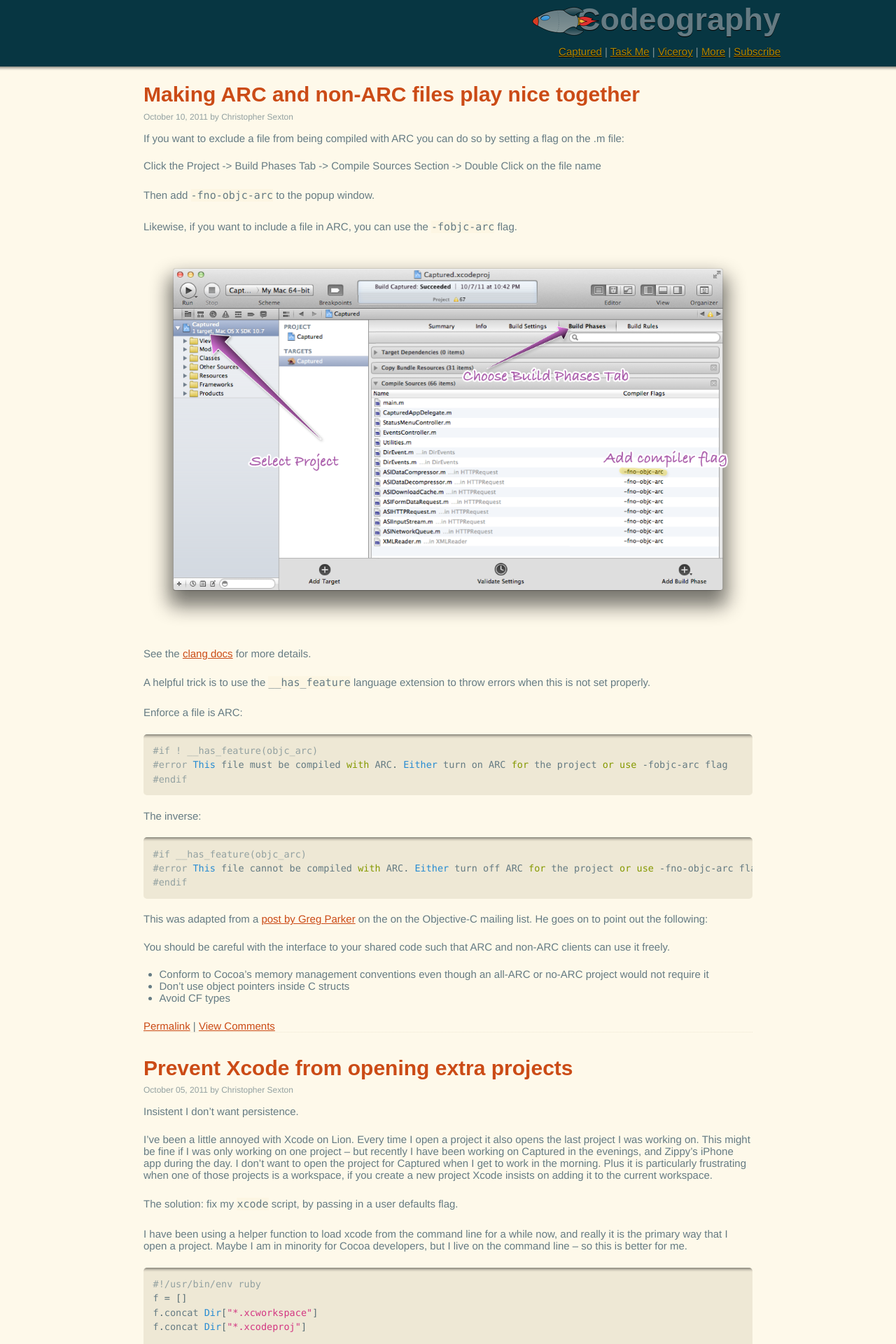
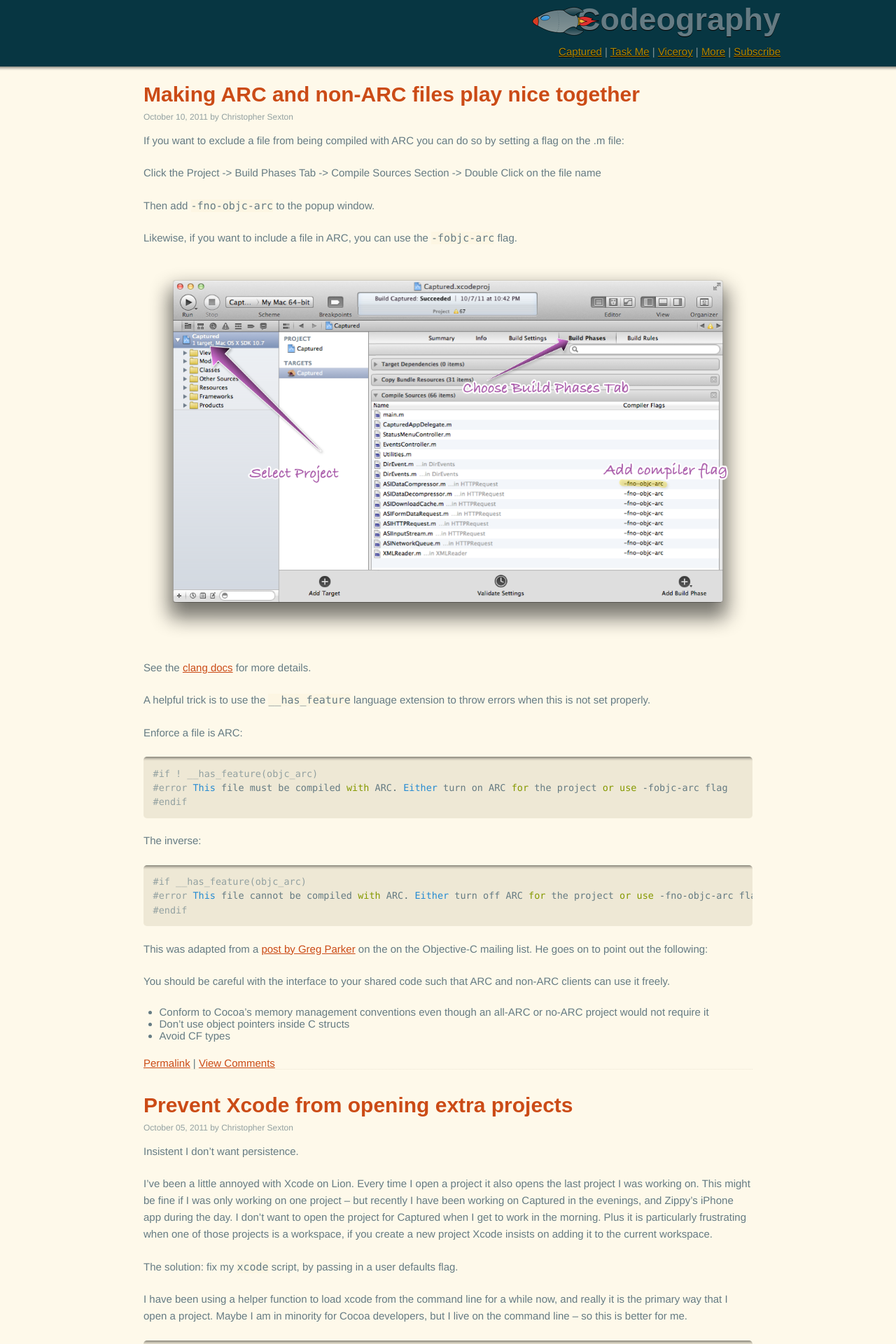
Before and after one commit to csexton/codeography.com, a Jekyll site: the page built from index.html, in a window 1280 px wide. Shown: the top 1920 px of the page at 70% size. Built offline with Jekyll 4.4.1, drawn with Linux system fonts in a browser that asks for light colours; nearby versions of some CDN libraries; some web fonts are replaced; comment, search, counter and statistics services are not loaded.

Commit message:
Increasing line hieght

```diff
--- a/stylesheets/codeography.css
+++ b/stylesheets/codeography.css
@@ -36,6 +36,7 @@ h1, h2, h3, h4, h5, h6 {
 }
 h4 {margin-bottom: 0.3em}
 h5 {margin-bottom: 0.3em}
+p {line-height:160%;}
 pre, code, tt { background-color: #FDF6E3}
 div.border {border-color:#606060;}
 div.colborder {border-color:#606060;}
```
